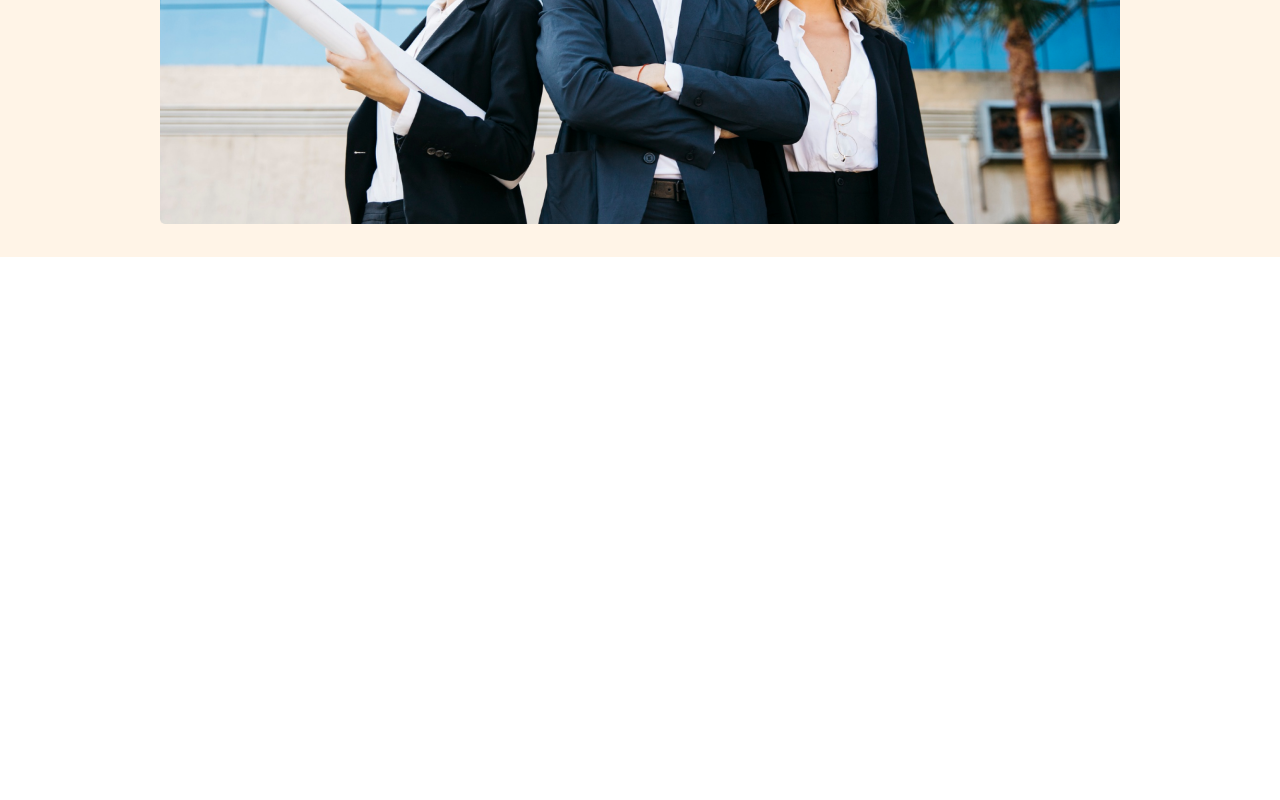
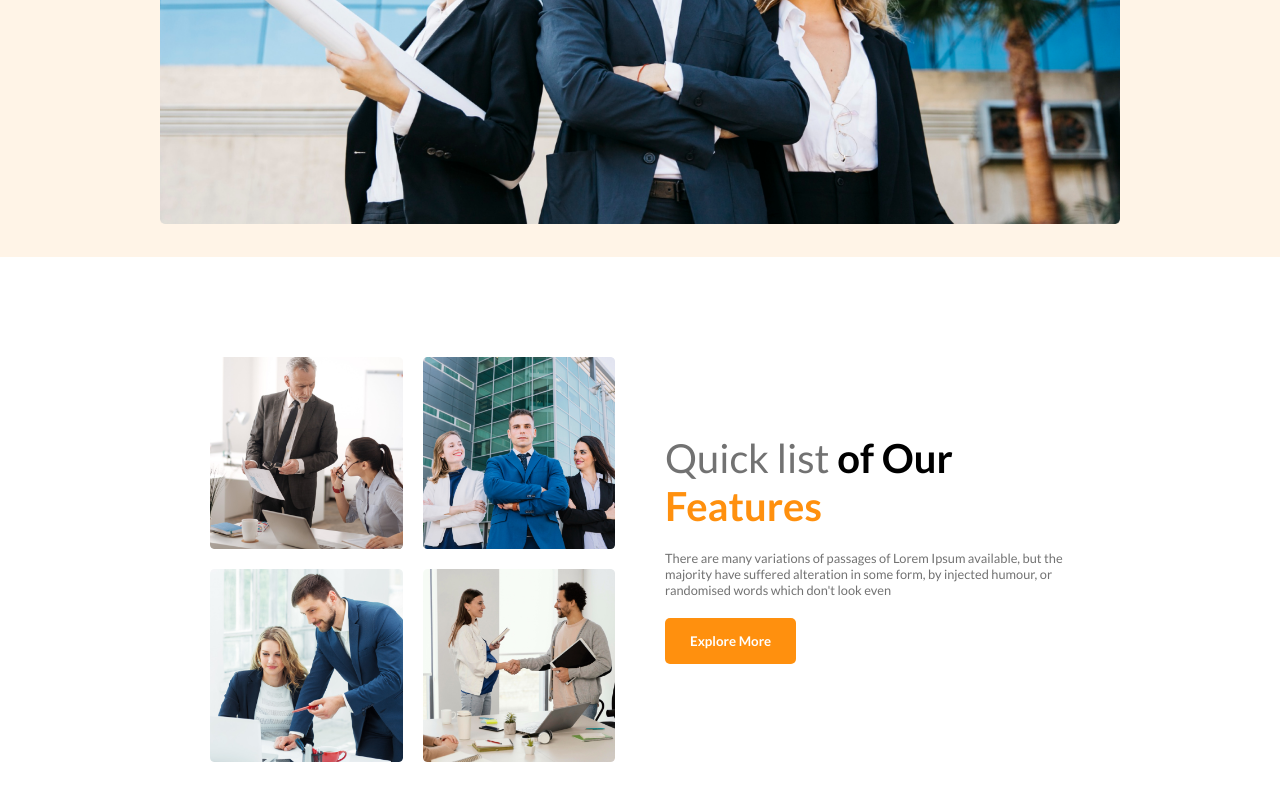
Before and after one commit to Aslam-Hosen/g3-architects, a plain HTML site: page index.html in a window 1280 px wide. Shown: the part 751-1551 px from the top of the page. Before the commit the page ends 1108 px from the top, so only its background shows below. Drawn offline with Linux system fonts and the light colour scheme.

Commit message:
added feature section and responsive

```diff
--- a/index.html
+++ b/index.html
@@ -1,5 +1,6 @@
 <!DOCTYPE html>
 <html lang="en">
+
 <head>
     <meta charset="UTF-8">
     <meta name="viewport" content="width=device-width, initial-scale=1.0">
@@ -18,6 +19,7 @@
     <title>G3 Architects</title>
 
 </head>
+
 <body>
 
 <!-- Header section start -->
@@ -47,7 +49,9 @@
 
             <div class="banner-content">
                 <h1>Brand New Group of Architects </h1>
-                <p style="line-height: 20px;" class="primary-clr">There are many variations of passages of Lorem Ipsum available, but the majority have suffered alteration in some form, by injected humour, or randomised words which don't look even</p>
+                <p style="line-height: 20px;" class="primary-clr">There are many variations of passages of Lorem Ipsum
+                    available, but the majority have suffered alteration in some form, by injected humour, or randomised
+                    words which don't look even</p>
                 <button class="primary-btn">Explore More</button>
             </div>
 
@@ -64,6 +68,27 @@
 
     <main>
 
+<!-- feature area -->
+
+        <section class="container feature">
+
+            <div class="feature-img">
+                <img src="images/team1.png" alt="">
+                <img src="images/team2.png" alt="">
+                <img src="images/team3.png" alt="">
+                <img src="images/team4.png" alt="">
+            </div>
+
+            <div class="feature-content">
+                <h2><span class="gray">Quick list</span><span> of Our</span> <span class="yellow">Features</span></h2>
+                <p class="primary-clr">There are many variations of passages of Lorem Ipsum available,
+                    but the majority have suffered alteration in some form, by injected humour, or randomised words which don't look even</p>
+
+                <button class="primary-btn">Explore More</button>
+            </div>
+
+        </section>
+
     </main>
 
     <!-- Main section end -->
@@ -79,4 +104,5 @@
 
 
 </body>
+
 </html>
--- a/style.css
+++ b/style.css
@@ -1,35 +1,36 @@
 /* Default style */
 
-*{
+* {
     font-family: "Lato", serif;
     margin: 0;
     padding: 0;
     box-sizing: border-box;
 }
 
-.container{
+.container {
     width: 75%;
     margin: auto;
 }
 
-.primary-clr{
+.primary-clr {
     font-size: 0.8rem;
     color: #727272;
 }
 
-.primary-btn{
+.primary-btn {
     background-color: #ff900e;
     border-radius: 5px;
     font-weight: bold;
     padding: 15px 25px;
     color: white;
     border: none;
+    cursor: pointer;
 }
 
 
 /* Header section style */
 
-header{
+header {
     background-color: #fff4e7;
     margin-bottom: 100px;
 }
@@ -79,12 +80,53 @@ nav ul li a {
     margin-bottom: 20px;
 }
 
-.banner img{
+.banner img {
     width: 100%;
     padding: 30px 0px;
 }
 
 
+/* Feature area style */
+
+.feature {
+    display: flex;
+    gap: 50px;
+    padding: 0px 50px;
+    align-items: center;
+    margin-bottom: 100px;
+}
+
+.feature-img {
+    display: grid;
+    grid-template-columns: repeat(2, 1fr);
+    gap: 20px;
+    width: 50%;
+}
+
+.feature-img img {
+    width: 100%;
+}
+
+.feature-content {
+    width: 50%;
+}
+
+.feature-content h2 {
+    font-size: 2.50rem;
+}
+
+span.gray {
+    color: #727272;
+    font-weight: 500;
+}
+
+span.yellow{
+    color: #ff900e;
+}
+
+.feature-content * {
+    margin-bottom: 20px;
+}
 
 
 
@@ -93,8 +135,8 @@ nav ul li a {
 
 /* small device */
 
-@media only screen and (max-width:576px){
-    .navbar{
+@media only screen and (max-width:576px) {
+    .navbar, .feature {
         flex-direction: column;
     }
 
@@ -106,25 +148,38 @@ nav ul li a {
         padding-top: 20px;
     }
 
-    .banner-content{
+    .banner-content {
         width: 100%;
         padding-top: 30px;
     }
 
-    .banner-content h1{
+    .banner-content h1 {
         font-size: 1.50rem;
     }
 
-    .container{
+    .container {
         width: 85%;
+    }
+
+    .feature-img{
+        width: 100%;
+        grid-template-columns: 1fr;
+    }
+
+    .feature-content{
+        width: 100%;
+    }
+
+    .feature{
+        padding: 0px;
     }
 
 }
 
 /* Medium device */
 
-@media only screen and (min-width:577px) and (max-width:992px){
-    .navbar{
+@media only screen and (min-width:577px) and (max-width:992px) {
+    .navbar, .feature {
         flex-direction: column;
     }
 
@@ -132,7 +187,17 @@ nav ul li a {
         padding-top: 20px;
     }
 
-    .banner-content{
+    .banner-content {
         padding-top: 30px;
     }
+
+    .feature-img{
+        width: 100%;
+    }
+
+    .feature-content{
+        width: 100%;
+    }
+
+
 }
```
Lines whose indentation alone changed are shown as unchanged.
